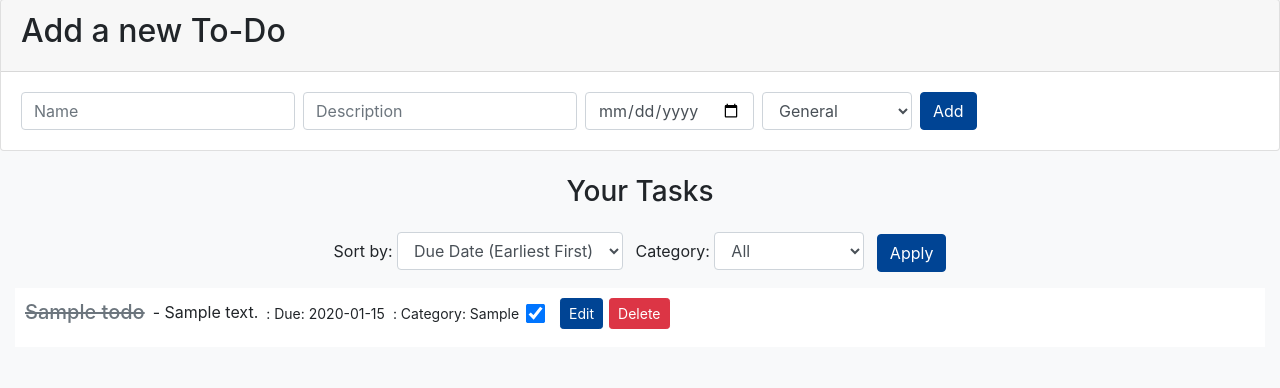
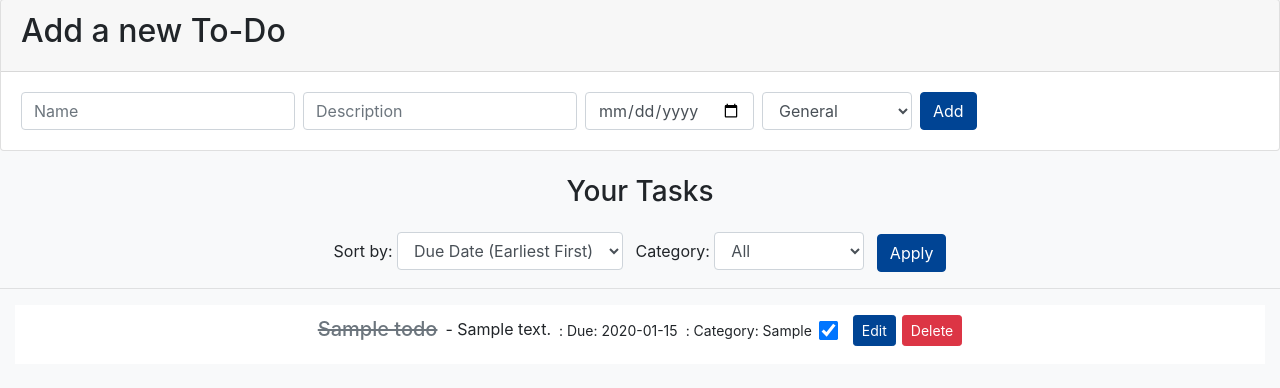
Before and after one commit to imamchris/ToDo, a Flask app: page /dashboard in a window 1280 px wide. Shown: the part 201-589 px from the top of the page. Run offline with Flask 3, Linux system fonts and the light colour scheme; a user stored in the database is signed in; tables that the repository leaves empty hold one stand-in row (values such as "Sample post"); some libraries are stand-ins or nearby versions.

Commit message:
Fixed up the format on dashboard

```diff
--- a/templates/dashboard.html
+++ b/templates/dashboard.html
@@ -21,7 +21,7 @@
         }
         .todo-item {
             display: flex;
-            justify-content: space-between;
+            justify-content: center; /* Center the ToDo items horizontally */
             align-items: center;
             padding: 10px;
             border: 1px solid #dee2e6;
@@ -207,6 +207,8 @@
         </form>
     </div>
 
+    <hr>
+
     <!-- List of To-Do items with options to mark as complete, edit, or delete -->
     <ul class="list-group list-group-flush">
         {% if todos %}
```
Also changed, not shown: user_data.db.
